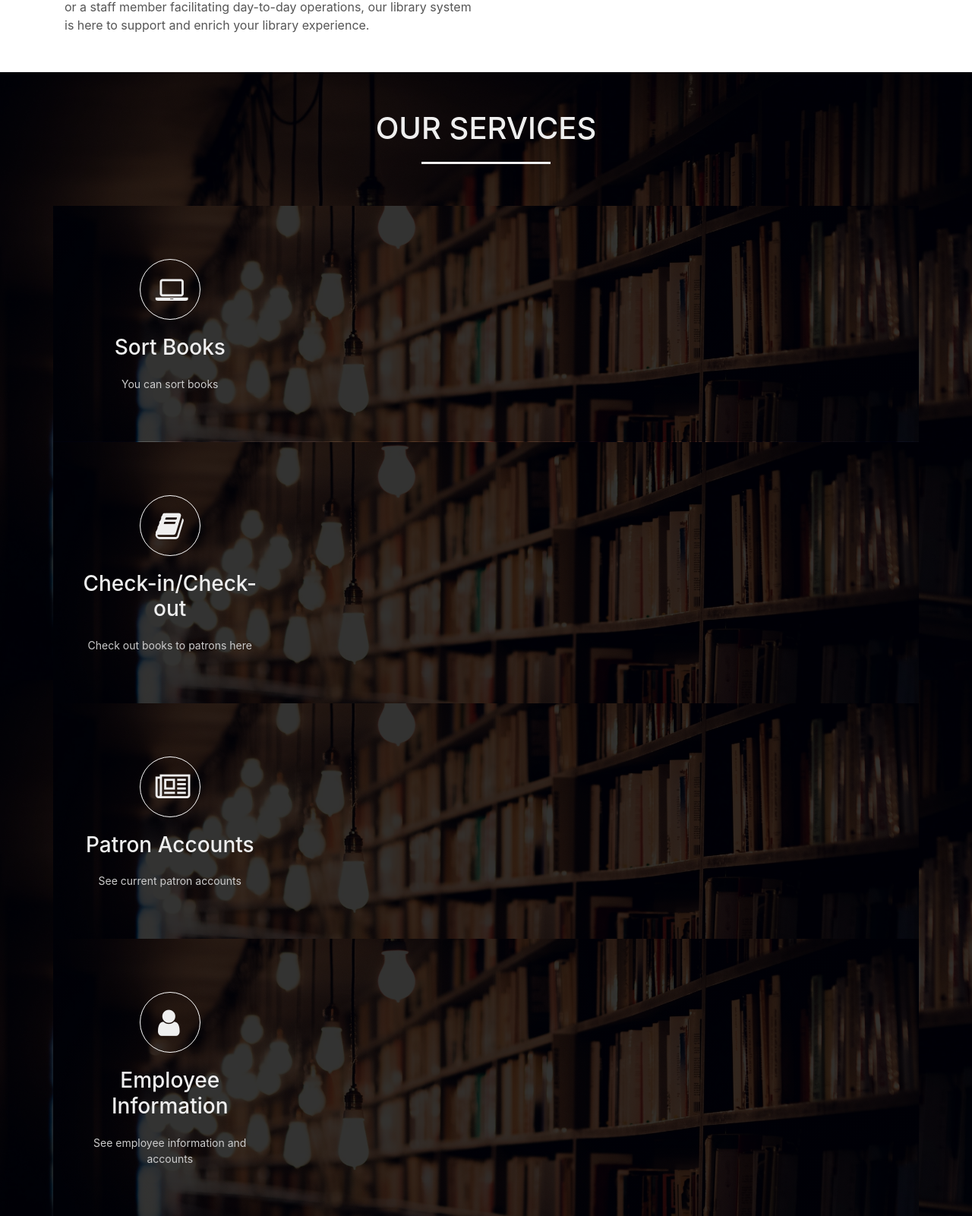
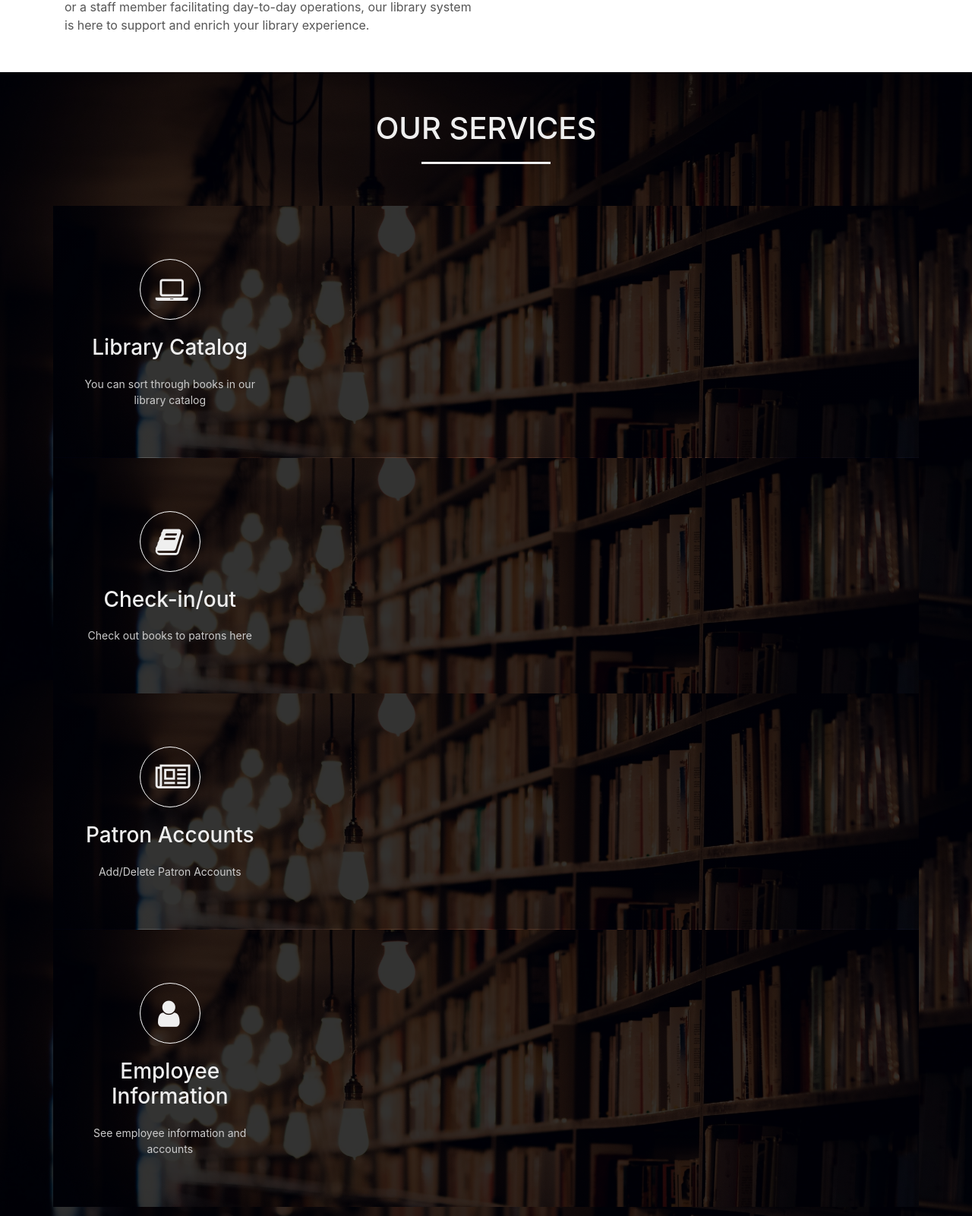
Before and after one commit to shelby-j/EECS447_DatabaseProject, a PHP site: page /Library/index.html in a window 1280 px wide. Shown: the part 1067-2668 px from the top of the page at 76% size. Run offline with PHP 8.4, Linux system fonts and the light colour scheme.

Commit message:
fixed check in, cosmetic fixes

```diff
--- a/Library/Homepage.php
+++ b/Library/Homepage.php
@@ -73,10 +73,10 @@
         </button>
         <div class="collapse navbar-collapse" id="navbarNav">
           <ul class="navbar-nav ">
-            <li class="nav-item active">
+            <li class="nav-item">
               <a class="nav-link" href="index.html">HOME</a>
             </li>
-            <li class="nav-item">
+            <li class="nav-item active">
               <a class="nav-link" href="Homepage.php">VIEW CATALOG</a>
             </li>
             <li class="nav-item">
--- a/Library/index.html
+++ b/Library/index.html
@@ -160,15 +160,15 @@ Employees at each branch can use the system to manage books, update accounts, an
                   <div class="icon">
                     <i class="fa fa-laptop" ></i>
 				  </div>
-                  <h3>Sort Books</h3>
-                  <p>You can sort books</p>
+                  <h3>Library Catalog</h3>
+                  <p>You can sort through books in our library catalog</p>
 				  </div>
 				  </a>
 				<a href="checkinout.html" class="container" id="services">
                 <div class="col-md-3 text-center">
                     <div class="icon">
                       <i class="fa fa-book" ></i></div>
-                      <h3>Check-in/Check-out</h3>
+                      <h3>Check-in/out</h3>
                       <p>Check out books to patrons here</p>
                  </div>
 				 </a>
@@ -178,7 +178,7 @@ Employees at each branch can use the system to manage books, update accounts, an
                     <div class="icon">
                    <i class="fa fa-newspaper-o"></i></div>
                    <h3>Patron Accounts</h3>
-                   <p>See current patron accounts</p>
+                   <p>Add/Delete Patron Accounts</p>
                  </div>
 				 </a>
 
```
Also changed, not shown: Library/accounts.html (+7 -10 lines), Library/checkin.php (+4 -4 lines), Library/checkinout.html (+11 -2 lines).
